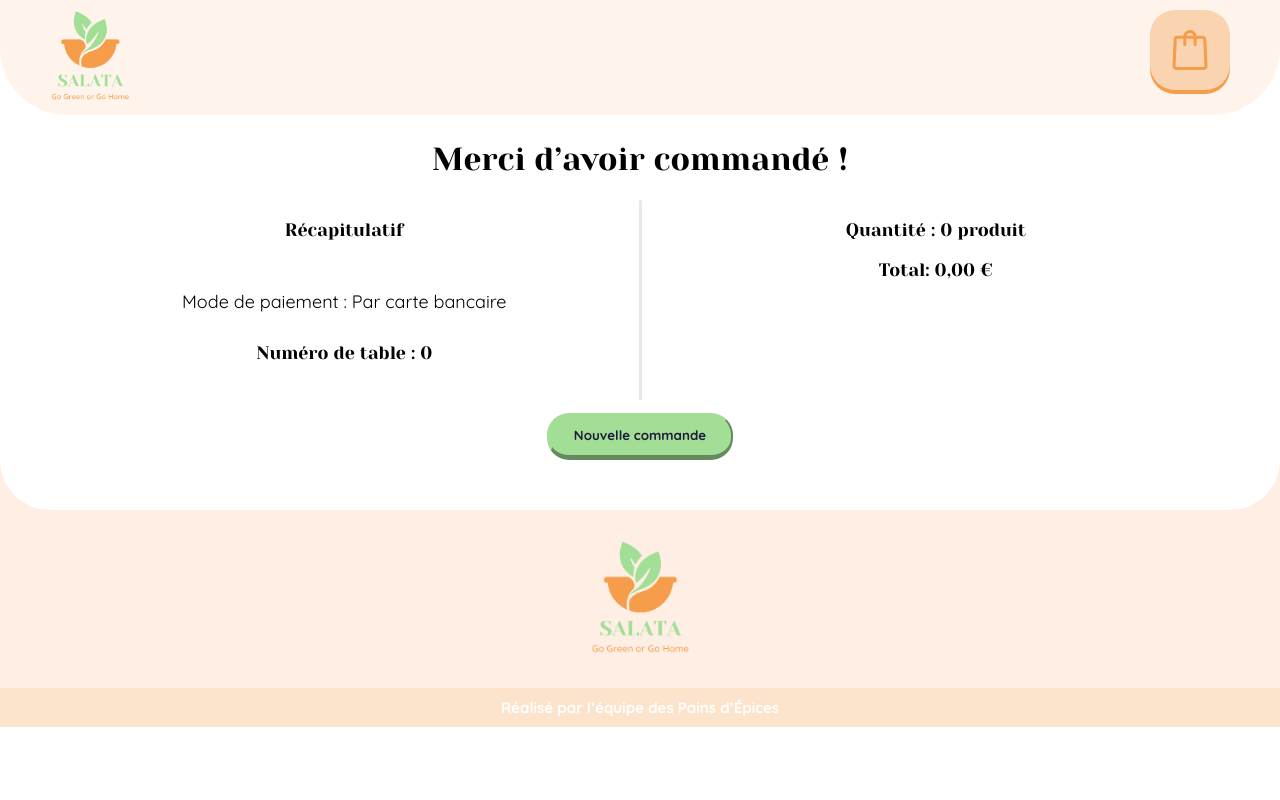
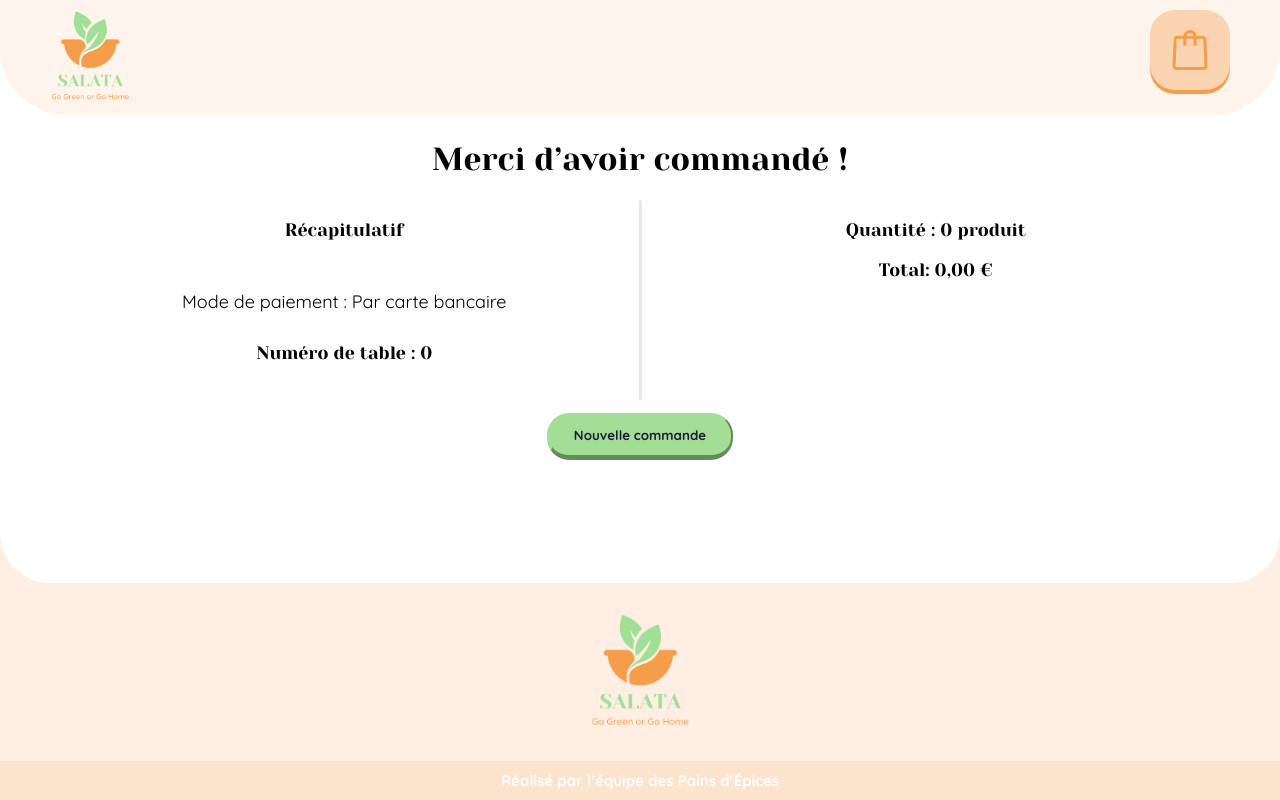
Before and after one commit to ALJURDY/SALATA, a React (Create React App) app: page /summary in a window 1280 px wide. Built offline with nearby package versions, Linux system fonts and the light colour scheme.

Commit message:
[FIXED] Display ErrorPage and BasketPage

```diff
--- a/src/index.css
+++ b/src/index.css
@@ -19,9 +19,16 @@ body {
   -moz-osx-font-smoothing: grayscale;
 }
 
+#root{
+display: flex;
+flex-direction: column;
+height: 100vh;
+}
+
 main {
   margin: 0 50px;
   padding-top: 120px;
+  flex: 1;
 }
 
 h1 {
--- a/src/pages/ErrorPage/ErrorPage.module.css
+++ b/src/pages/ErrorPage/ErrorPage.module.css
@@ -2,12 +2,17 @@
     display: flex;
     justify-content: space-between;
     align-items: center;
+    /* min-height: 100vh;
+    flex: 2; */
+}
+
+.ErrorPageSection{
+    display: flex;
 }
 
 .ErrorPageImgVespa {
     width: 30%;
     transform: rotate(13.088deg);
-    z-index: 4;
 }
 
 .ErrorPageImghome {
@@ -39,6 +44,7 @@
     align-items: center;
 }
 
+
 @media (max-width:600px){
 
     .ErrorPageImgVespa{
--- a/src/pages/ErrorPage/ErrorPage.tsx
+++ b/src/pages/ErrorPage/ErrorPage.tsx
@@ -29,8 +29,8 @@ const ErrorPage = () => {
                         </div>
                         <img className={style.ErrorPageImghome} src="/assets/homepage/salata-hero.svg" alt="" />
                     </div>
+                </main>
 
-                </main>
                 <Footer />
             </>
         )
```
